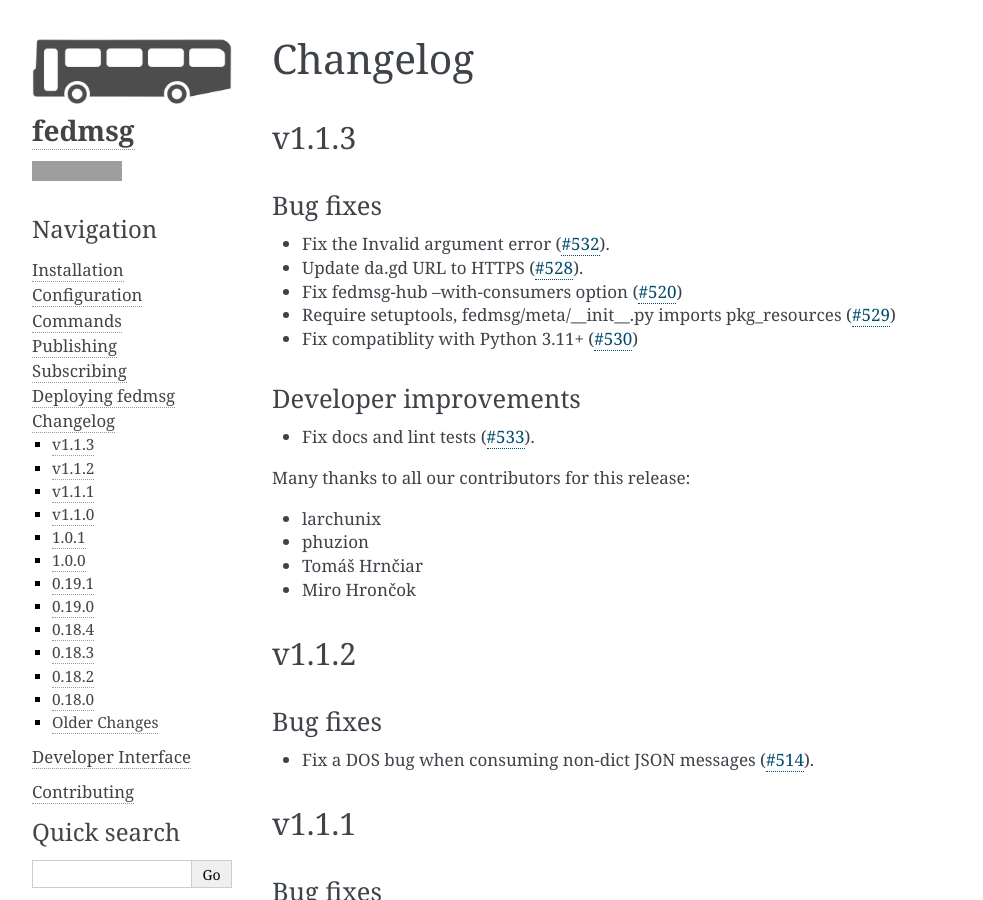
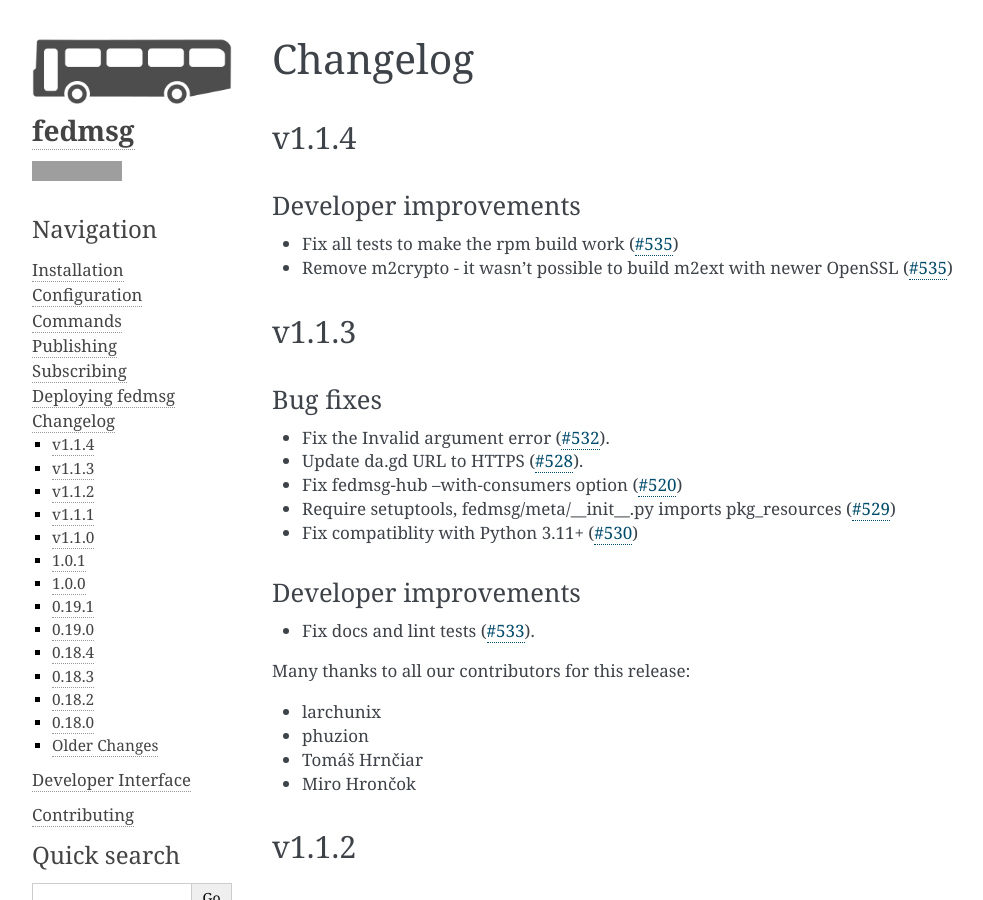
Before and after one commit to fedora-infra/fedmsg, a Sphinx documentation site: the page built from doc/changelog.rst, in a window 1280 px wide and 900 px high. Shown: the whole window, without its empty margins (98-1081 px from the left). Built offline with Sphinx 7.4.7, drawn with Linux system fonts in a browser that asks for light colours; grey boxes are pictures that could not be loaded.

Commit message:
Prepare for 1.1.4
Signed-off-by: Michal Konečný <mkonecny@redhat.com>

```diff
--- a/doc/changelog.rst
+++ b/doc/changelog.rst
@@ -1,6 +1,18 @@
 =========
 Changelog
 =========
+
+v1.1.4
+======
+
+Developer improvements
+----------------------
+
+* Fix all tests to make the rpm build work
+  (`#535 <https://github.com/fedora-infra/fedmsg/pull/535>`_)
+
+* Remove m2crypto - it wasn't possible to build m2ext with newer OpenSSL
+  (`#535 <https://github.com/fedora-infra/fedmsg/pull/535>`_)
 
 v1.1.3
 ======
--- a/setup.py
+++ b/setup.py
@@ -100,7 +100,7 @@
 
 setup(
     name='fedmsg',
-    version='1.1.3',
+    version='1.1.4',
     description="Fedora Messaging Client API",
     long_description=long_description,
     author='Ralph Bean',
@@ -116,8 +116,9 @@
         'Programming Language :: Python :: 2',
         'Programming Language :: Python :: 2.7',
         'Programming Language :: Python :: 3',
-        'Programming Language :: Python :: 3.5',
         'Programming Language :: Python :: 3.6',
+        'Programming Language :: Python :: 3.10',
+        'Programming Language :: Python :: 3.11',
         'Topic :: System :: Networking',
     ],
     install_requires=install_requires,
```
